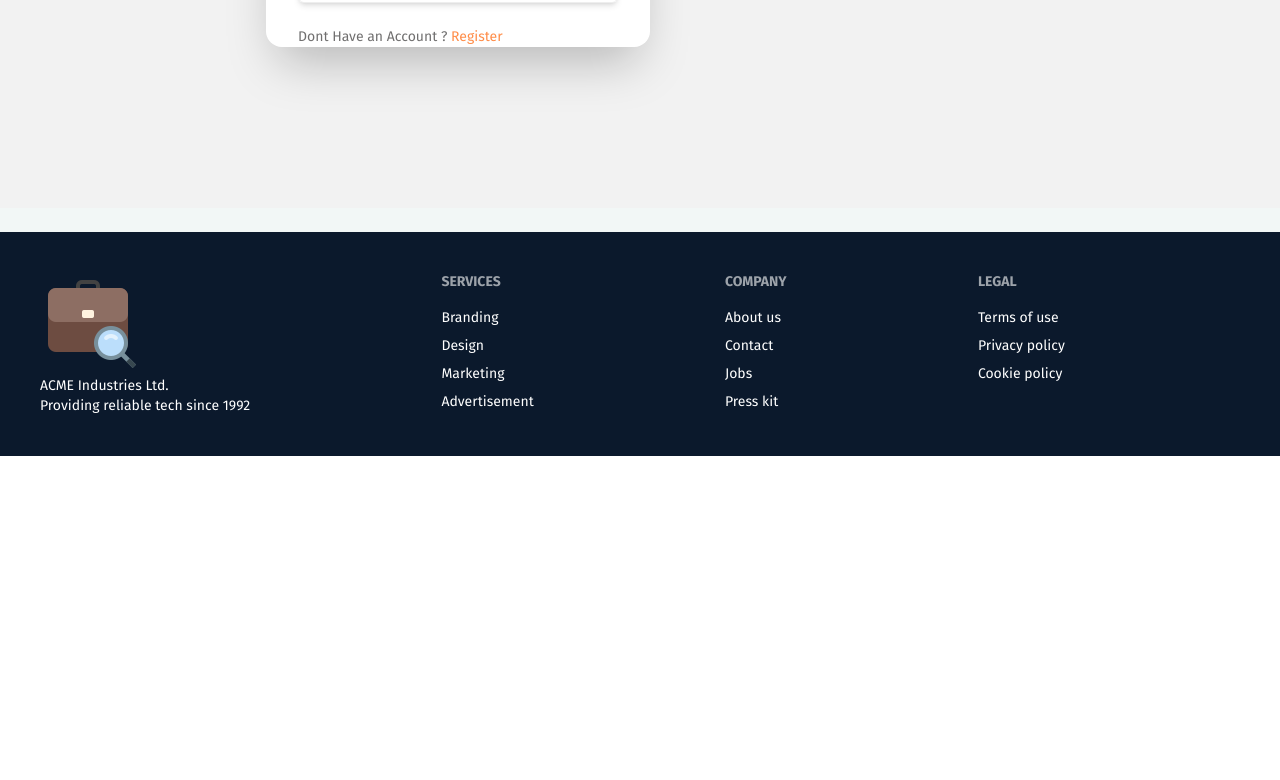
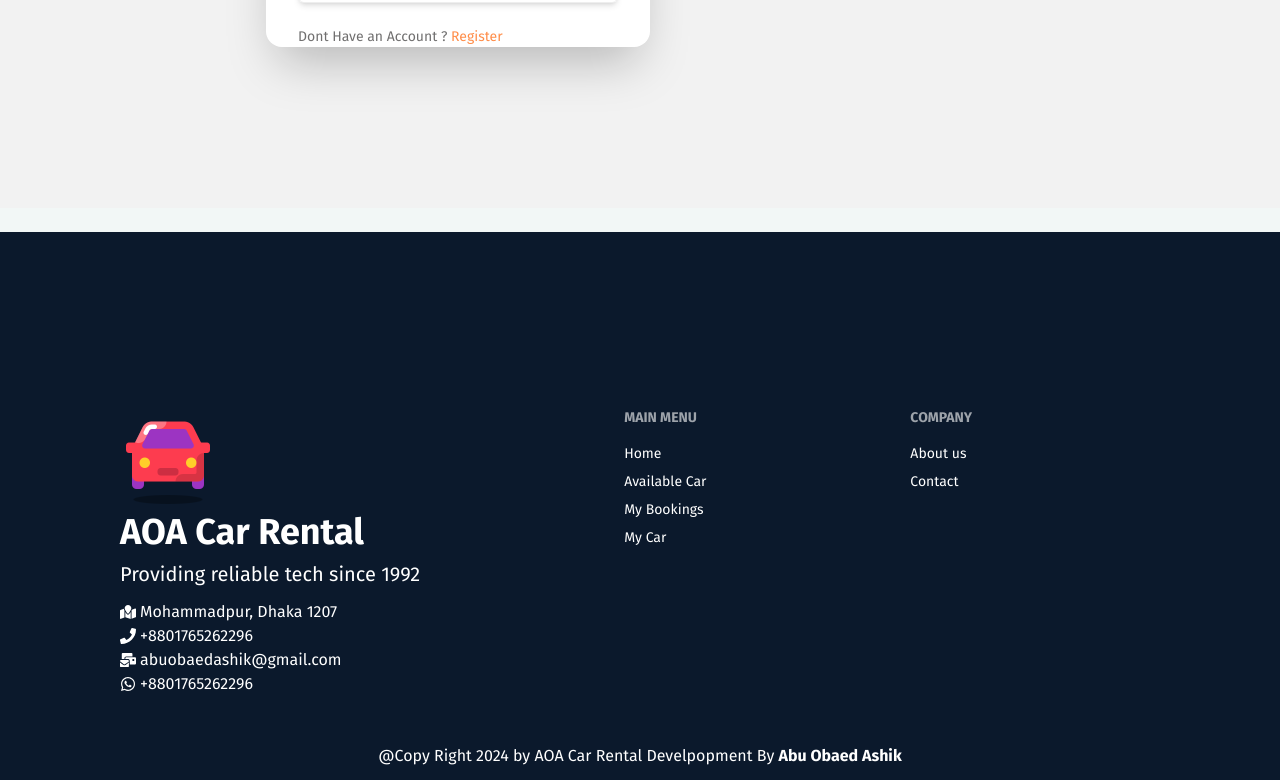
Before and after one commit to abuobaedashik/Aoa-car-rentals-client, a React (Vite) app: page /login in a window 1280 px wide. Shown: the part 673-1453 px from the top of the page. Before the commit the page ends 1129 px from the top, so only its background shows below. Built offline with nearby package versions, Linux system fonts and the light colour scheme; no server answers.

Commit message:
commit for job hunting bootcamp

```diff
--- a/src/Component/AvailableCard.jsx
+++ b/src/Component/AvailableCard.jsx
@@ -17,12 +17,12 @@ const AvailableCard = ({ car }) => {
     rental_price,}=car;
   return (
     <div>
-      <div className="card card-compact bg-[#ffffff]  shadow-sm object-cover transform transition-transform duration-100 hover:bg-[#787a7ab1]   hover:scale-[1.03]">
+      <div className="card card-compact bg-[#ffffff]  shadow-sm object-cover transform transition-transform duration-100 hover:bg-[#f2f2f2]   hover:scale-[1.03]">
         <figure className="p-4">
           <img
             src={image}
             alt={model}
-            className="h-[200px] mb-2 rounded-md "
+            className="h-[200px] w-full mb-2 rounded-md "
           />
         </figure>
         <div className="card-body">
@@ -56,7 +56,7 @@ const AvailableCard = ({ car }) => {
             </div>
 
           </h2>
-          <Link to={`details/${car._id}`} className=" w-full btn bg-[#131313e7] hover:bg-[#127384] text-center font-bold flex items-center justify-center text-[#ffffff]">
+          <Link to={`details/${car._id}`} className=" w-full btn bg-[#F83839] hover:bg-[#127384] text-center font-bold flex items-center justify-center text-[#ffffff]">
             <button  className="text-center">Book Now</button>
           </Link>
         </div>
--- a/src/Component/Banner.jsx
+++ b/src/Component/Banner.jsx
@@ -9,7 +9,7 @@ const Banner = () => {
         backgroundRepeat: "no-repeat",
         backgroundSize: "cover",
       }}
-      className=" flex items-center justify-center bg-black/40 bg-gradient-to-r from-[#F5F7F6] to-[#fe9307b0] min-h-[500px] "
+      className=" flex items-center justify-center bg-black/40 bg-gradient-to-r from-[#F5F7F6] to-[#fe9307b0] min-h-[600px] "
     >
       <div className="hero-content flex px-12  flex-col  justify-between items-center  ">
         <div className="flex items-center justify-center flex-col py-12">
--- a/src/Component/LetestCarCard.jsx
+++ b/src/Component/LetestCarCard.jsx
@@ -2,6 +2,7 @@ import React from "react";
 import { GiGears } from "react-icons/gi";
 import { MdAirlineSeatReclineNormal } from "react-icons/md";
 import { TbManualGearbox } from "react-icons/tb";
+import { NavLink } from "react-router-dom";
 
 const LetestCarCard = ({ latest }) => {
   console.log(latest);
@@ -15,6 +16,7 @@ const LetestCarCard = ({ latest }) => {
     model,
     reg_no,
     rental_price,
+    _id
   } = latest;
   return (
     <div className="pb-3 bg-[#f8f8ff] rounded-md">
@@ -62,9 +64,9 @@ const LetestCarCard = ({ latest }) => {
           <p>Model Year: {Features?.year}</p>
         </p>
       </div>
-      <button className="book px-2  mx-auto flex items-center justify-center w-11/12 mt-4  py-1 bg-[#ff0000c3] hover:bg-[#e0070097] text-[#ffffff]  font-bold  ">
+      <NavLink to={`/available/details/${_id}`} className="book px-2  mx-auto flex items-center justify-center w-11/12 mt-4  py-1 bg-[#ff0000c3] hover:bg-[#e0070097] text-[#ffffff]  font-bold  ">
         Book Now
-      </button>
+      </NavLink>
     </div>
   );
 };
--- a/src/Component/Shared/Footer.jsx
+++ b/src/Component/Shared/Footer.jsx
@@ -1,38 +1,40 @@
 import React from "react";
-import logo from '../../assets/icons8-job-seeker-color/logo.png'
+import logo from '../../assets/banner/web/icons8-car-arcade-96.png';
+import { FaMailBulk, FaPhone, FaVoicemail, FaWhatsapp } from "react-icons/fa";
+import { FaMapLocation } from "react-icons/fa6";
+import { NavLink } from "react-router-dom";
 const Footer = () => {
   return (
-    <div>
-      <footer className="footer bg-[#0B192C] text-[#ffff] p-10">
+    <div className="bg-[#0B192C] text-[#ffff] px-20 md:pt-32">
+      <footer className="footer p-10 py-12">
         <aside>
-            <img src={logo} alt="" />
+            <img src={logo} alt="aoa" />
           <p>
-            ACME Industries Ltd.
-            <br />
-            Providing reliable tech since 1992
+            <div className="text-4xl font-bold mb-2"> AOA Car Rental</div>
+            <div className="mb-3 text-xl">  Providing reliable tech since 1992</div>
+            <div className="text-base"></div>
+            <div className="text-base flex items-center gap-1"><span><FaMapLocation></FaMapLocation></span> Mohammadpur, Dhaka 1207</div>
+            <div className="text-base flex items-center gap-1"><span><FaPhone></FaPhone></span>+8801765262296 </div>
+            <div className="text-base flex items-center gap-1"><span><FaMailBulk></FaMailBulk></span>abuobaedashik@gmail.com</div>
+            <div className="text-base flex items-center gap-1"><span><FaWhatsapp></FaWhatsapp></span>+8801765262296 </div>
+
+
           </p>
         </aside>
         <nav>
-          <h6 className="footer-title">Services</h6>
-          <a className="link link-hover">Branding</a>
-          <a className="link link-hover">Design</a>
-          <a className="link link-hover">Marketing</a>
-          <a className="link link-hover">Advertisement</a>
+          <h6 className="footer-title">MAin Menu</h6>
+          <NavLink to={'/'} className="link link-hover">Home</NavLink>
+          <NavLink to={'/available'} className="link link-hover">Available Car</NavLink>
+          <NavLink to={'/my-bookings'} className="link link-hover">My Bookings</NavLink>
+          <NavLink to={'/my-cars'} className="link link-hover">My Car</NavLink>
         </nav>
         <nav>
           <h6 className="footer-title">Company</h6>
           <a className="link link-hover">About us</a>
           <a className="link link-hover">Contact</a>
-          <a className="link link-hover">Jobs</a>
-          <a className="link link-hover">Press kit</a>
-        </nav>
-        <nav>
-          <h6 className="footer-title">Legal</h6>
-          <a className="link link-hover">Terms of use</a>
-          <a className="link link-hover">Privacy policy</a>
-          <a className="link link-hover">Cookie policy</a>
         </nav>
       </footer>
+      <div className="pb-3 text-base text-center">@Copy Right {new Date().getFullYear()} by AOA Car Rental Develpopment By <span className="font-bold text-base">Abu Obaed Ashik</span></div>
     </div>
   );
 };
--- a/src/Component/Testimonials.jsx
+++ b/src/Component/Testimonials.jsx
@@ -2,32 +2,48 @@ import React, { useEffect, useState } from "react";
 import { Swiper, SwiperSlide } from "swiper/react";
 import "swiper/css";
 import "swiper/css/navigation";
-import { Navigation } from "swiper/modules";
+import { Navigation, Pagination } from "swiper/modules";
 import { Rating } from "@smastrom/react-rating";
-import '@smastrom/react-rating/style.css'
+import "@smastrom/react-rating/style.css";
+
 import icon from "../assets/Logo/icons8-review-96.png";
 
 const Testimonials = () => {
-  const [review, setreview] = useState([]);
+  const [review, setReview] = useState([]);
+
   useEffect(() => {
     fetch("review.json")
       .then((res) => res.json())
-      .then((data) => setreview(data));
+      .then((data) => setReview(data));
   }, []);
+
   return (
     <div>
-      <div className="mt-4 mb-6">
-        <div className="flex items-center justify-center">Testimonials</div>
+      <div className="mt-24 mb-6 text-center">
+        <h3 className="text-xl font-semibold">Testimonials</h3>
+        <h2 className="text-3xl font-bold my-2">
+          Our Happy Customers Are Saying
+        </h2>
       </div>
-      <Swiper navigation={true} modules={[Navigation]} className="mySwiper">
+
+      <Swiper
+        slidesPerView={4}
+        centeredSlides={true}
+        spaceBetween={30}
+        pagination={{ type: "fraction" }}
+        navigation={true}
+        modules={[Pagination, Navigation]}
+        className="mySwiper"
+      >
         {review.map((everyReview) => (
           <SwiperSlide key={everyReview._id}>
-            <div className="mt-5 mx-16 my-8 flex items-center justify-center flex-col">
-              <Rating style={{ maxWidth: 180 }} value={everyReview?.rating} readOnly />
-              <div className="mt-16">
-                 <img src={icon} alt="mt" className="w-[100px]" />
-              </div>
-              <div className="mt-6 text-lg text-[#444444]">
+            <div className="mt-5  my-8 p-5 bg-[#ffffff] ">
+              <Rating
+                style={{ maxWidth: 180 }}
+                value={everyReview?.rating}
+                readOnly
+              />
+              <div className="mt-6 text-lg text-[#444444] px-4">
                 {everyReview?.details}
               </div>
               <div className="mt-4 text-2xl font-bold text-[#CD9003]">
--- a/src/Pages/Available.jsx
+++ b/src/Pages/Available.jsx
@@ -132,7 +132,7 @@ const Available = ({ title, route_name }) => {
               onClick={toggleView}
             >
               <p className="text-xl">
-                <MdGridView />
+                <HiViewList />
               </p>
             </button>
             <button
@@ -140,7 +140,7 @@ const Available = ({ title, route_name }) => {
               onClick={toggleView}
             >
               <p className="text-xl">
-                <HiViewList />
+                <MdGridView />
               </p>
             </button>
           </p>
--- a/src/Pages/MainLayout.jsx
+++ b/src/Pages/MainLayout.jsx
@@ -6,7 +6,7 @@ import 'react-toastify/dist/ReactToastify.css';
 
 const MainLayout = () => {
     return (
-        <div className='bg-[#F2F7F6]'>
+        <div className='bg-[#F2F7F6] min-h-screen'>
              <div className="mb-4">
               <div className="nav w-full z-20  fixed top-0 "><Navbar className=''></Navbar></div>
              </div>
```
Also changed, not shown: public/review.json (+15 -1 lines), src/assets/banner/civic-exterior-right-front-three-quarter-148155.webp (added).
